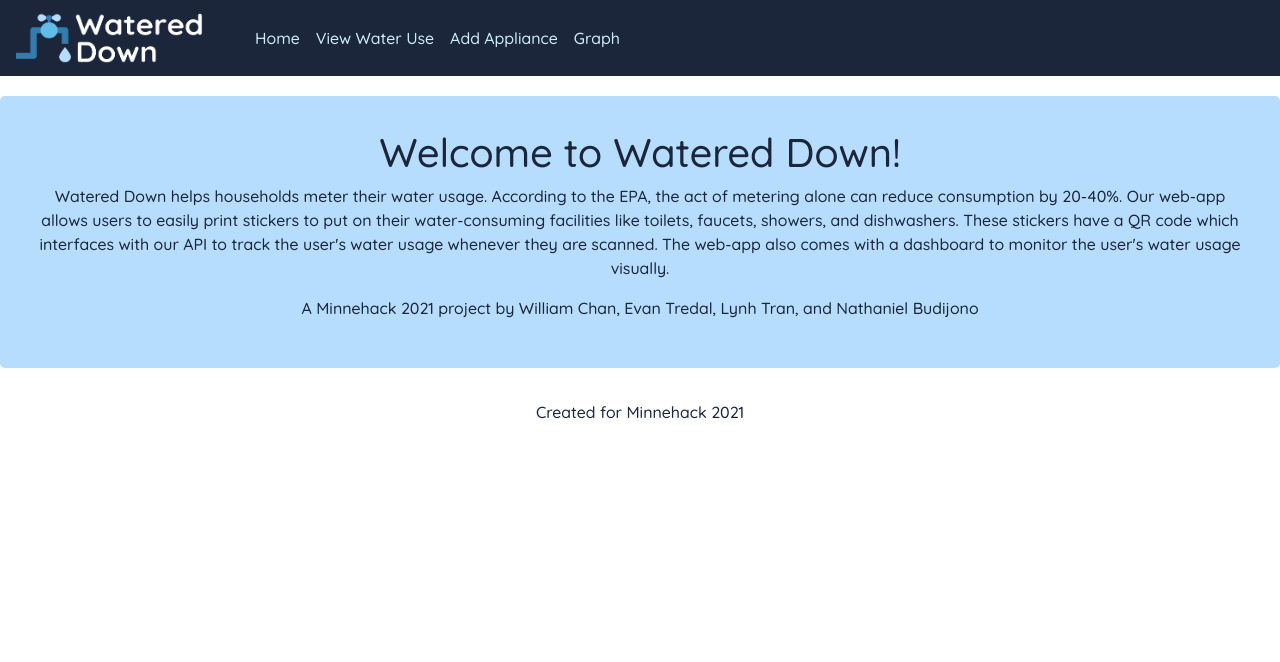
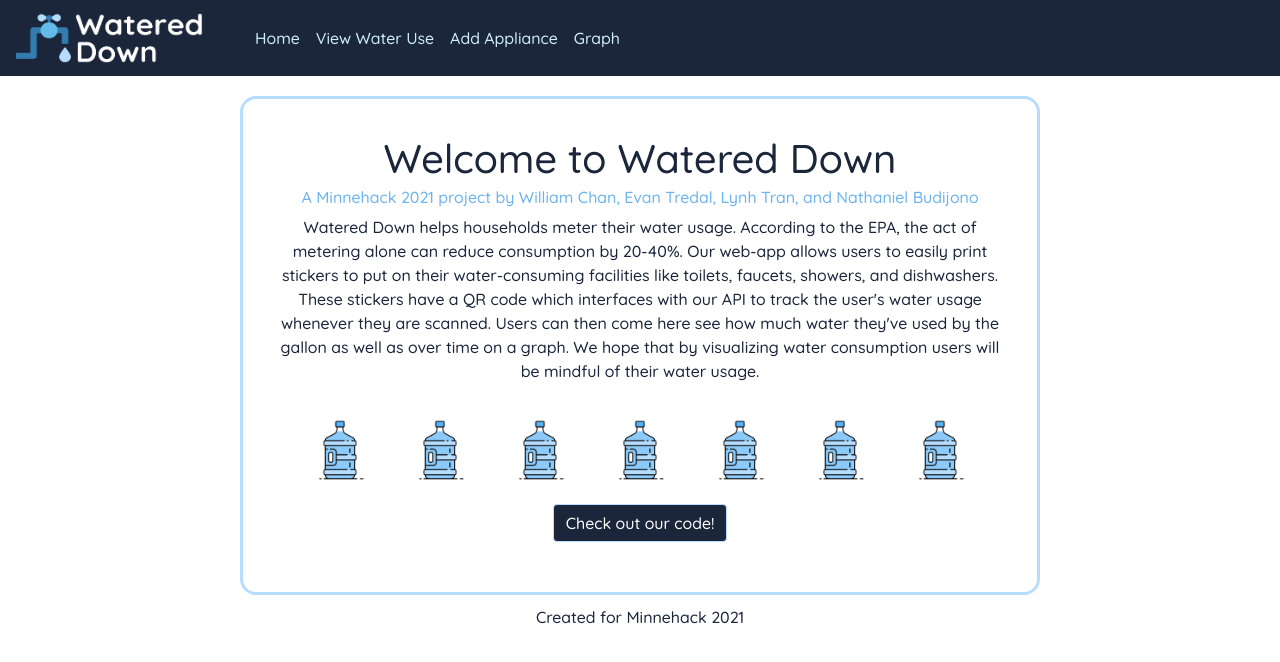
Before and after one commit to nathanielbd/watered-down, a React (Create React App) app in the folder app/: page / in a window 1280 px wide. Shown: the top 662 px of the page. Built offline with nearby package versions, Linux system fonts and the light colour scheme.

Commit message:
Updating landing page with cleaner formating and a card with link to code and gallon images

```diff
--- a/app/src/components/Intro.jsx
+++ b/app/src/components/Intro.jsx
@@ -1,10 +1,17 @@
 
 import React, { Component } from 'react';
-import Jumbotron from 'react-bootstrap/Jumbotron';
 import Button from 'react-bootstrap/Button';
+import Card from 'react-bootstrap/Card';
+import gallon from '../gallon.png';
+import Image from 'react-bootstrap/Image';
 
-const styles = {
-    background: "#B6DCFE"
+const white = {
+    background: "#fff",
+    width: '50rem',
+    margin: '0 auto',
+    float: 'none',
+    'margin-bottom': '10px',
+    border: '3px solid #B6DCFE'
 }
 class Intro extends Component
 {
@@ -12,20 +19,27 @@ class Intro extends Component
     render()
     {
         return (
-        <div>
-            <Jumbotron style = {styles}>
-                <h1 >Welcome to Watered Down!</h1>
-                <p>
-                Watered Down helps households meter their water usage. According to the EPA, the act of metering alone can reduce consumption by 20-40%.
-
-Our web-app allows users to easily print stickers to put on their water-consuming facilities like toilets, faucets, showers, and dishwashers. These stickers have a QR code which interfaces with our API to track the user's water usage whenever they are scanned. The web-app also comes with a dashboard to monitor the user's water usage visually.
-
-                </p>
-
-                <p>
-                     A Minnehack 2021 project by William Chan, Evan Tredal, Lynh Tran, and Nathaniel Budijono
-                </p>
-            </Jumbotron>
+        <div className = 'align-items-center'>
+            <Card style={white}>
+            <Card.Body>
+                <Card.Title as ="h1">Welcome to Watered Down</Card.Title>
+                <Card.Subtitle className="mb-2 text-muted">A Minnehack 2021 project by William Chan, Evan Tredal, Lynh Tran, and Nathaniel Budijono</Card.Subtitle>
+                <Card.Text>
+                                Watered Down helps households meter their water usage. According to the EPA, the act of metering alone can reduce consumption by 20-40%.
+                                Our web-app allows users to easily print stickers to put on their water-consuming facilities like toilets, faucets, showers, and dishwashers.
+                                These stickers have a QR code which interfaces with our API to track the user's water usage whenever they are scanned. Users can then come here see how much water they've used by the gallon as well as over time on a graph.
+                                We hope that by visualizing water consumption users will be mindful of their water usage.
+                </Card.Text>
+                    <Image src={gallon} width ="100em"/>
+                        <Image src={gallon} width ="100em"/>
+                        <Image src={gallon} width ="100em"/>
+                        <Image src={gallon} width ="100em"/>
+                        <Image src={gallon} width ="100em"/>
+                        <Image src={gallon} width ="100em"/>
+                        <Image src={gallon} width ="100em"/>
+                <Button href="#https://github.com/nathanielbd/watered-down">Check out our code!</Button>
+            </Card.Body>
+            </Card>
         </div>
          );
     }
```
Also changed, not shown: app/src/bootstrap.css.
